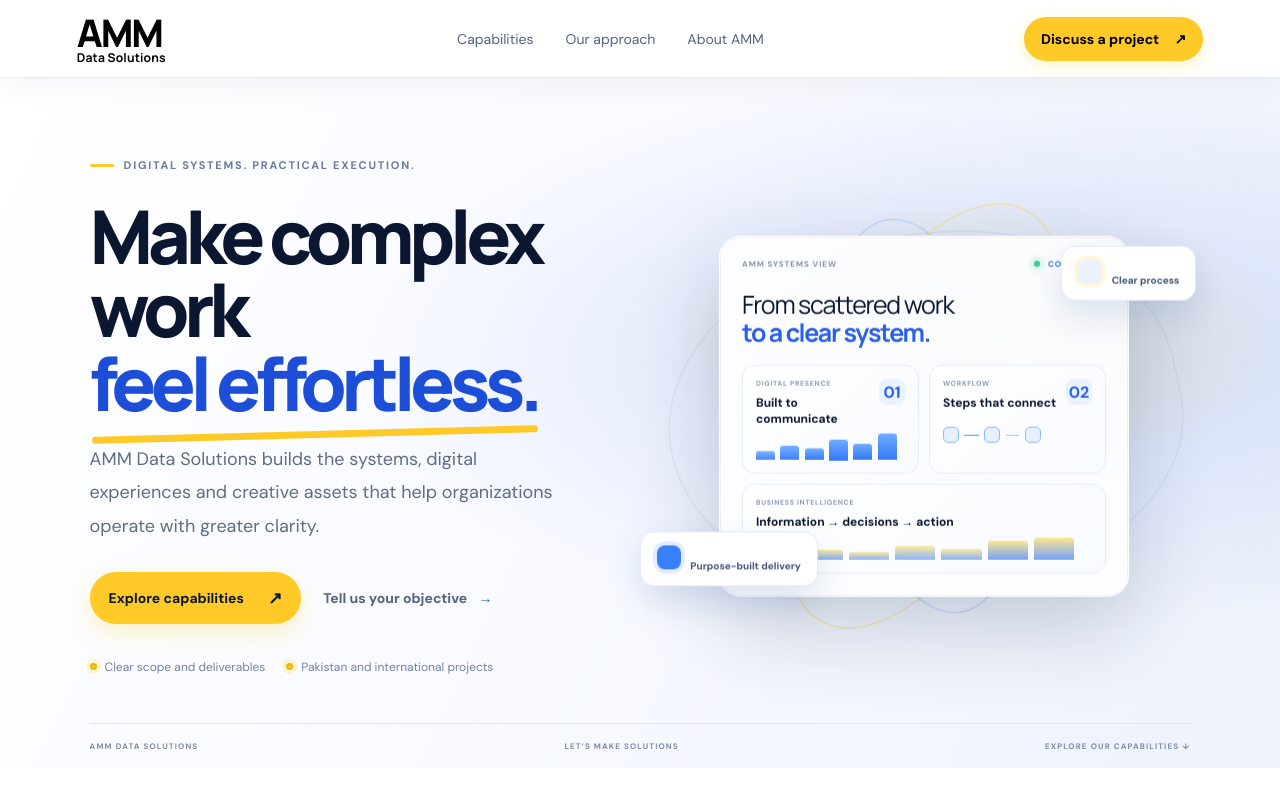
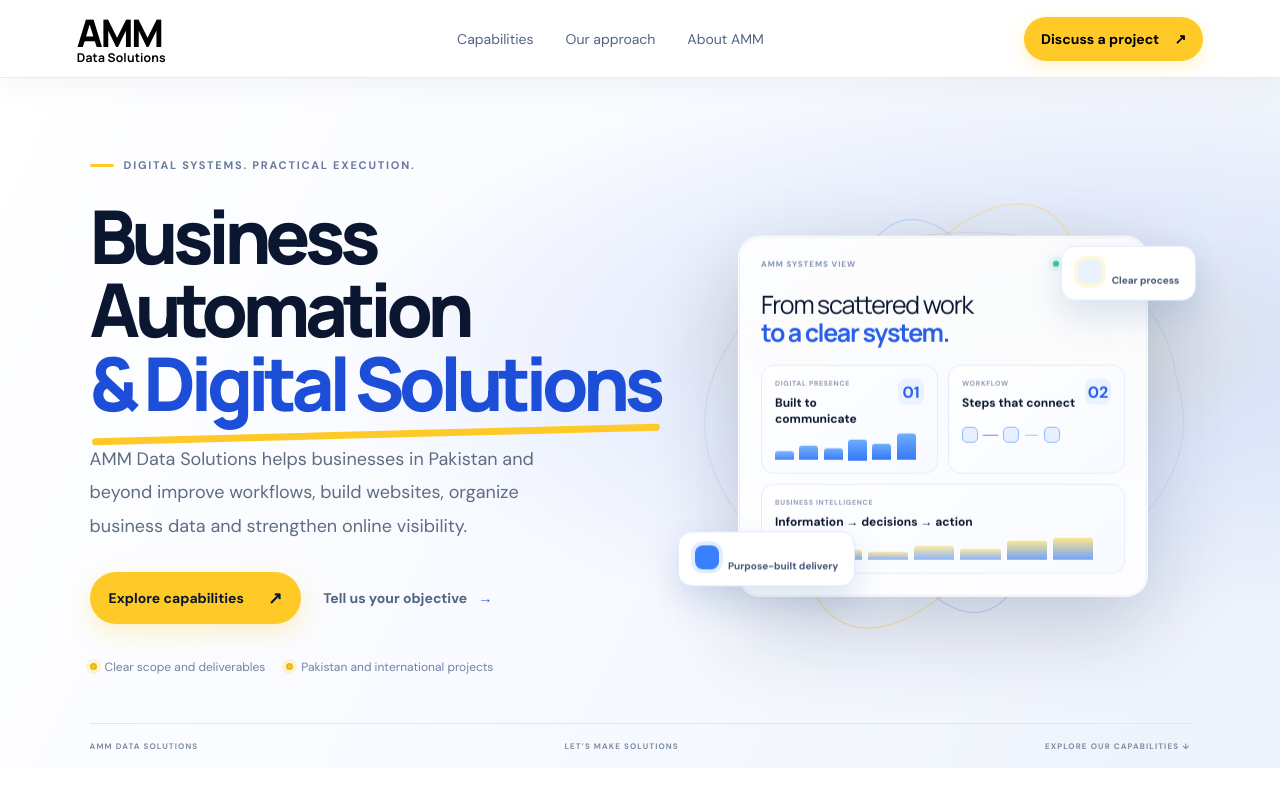
Before and after one commit to wwwab229-cpu/amm-data-solutions-website, a Next.js app: page / in a window 1280 px wide. Shown: the top 800 px of the page. Built offline with nearby package versions, Linux system fonts and the light colour scheme.

Commit message:
Clarify homepage SEO heading and service description

```diff
--- a/app/page.tsx
+++ b/app/page.tsx
@@ -45,8 +45,8 @@ export default function Home() {
     <section className="hero">
       <div className="heroInner">
         <div className="eyebrow"><span className="eyebrowLine"/> DIGITAL SYSTEMS. PRACTICAL EXECUTION.</div>
-        <h1>Make complex work<br/><span>feel effortless.</span></h1>
-        <p className="heroText">AMM Data Solutions builds the systems, digital experiences and creative assets that help organizations operate with greater clarity.</p>
+        <h1>Business Automation<br/><span>& Digital Solutions</span></h1>
+        <p className="heroText">AMM Data Solutions helps businesses in Pakistan and beyond improve workflows, build websites, organize business data and strengthen online visibility.</p>
         <div className="heroActions"><a className="primary" href="#services">Explore capabilities <span>↗</span></a><a className="textLink" href="#contact">Tell us your objective <span>→</span></a></div>
         <div className="heroMeta"><span><i/> Clear scope and deliverables</span><span><i/> Pakistan and international projects</span></div>
       </div>
```
